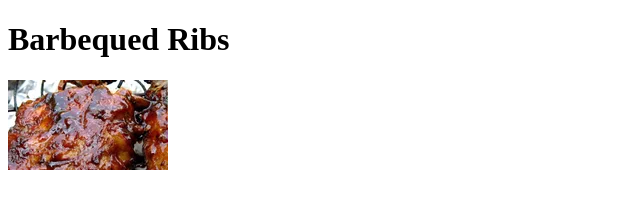
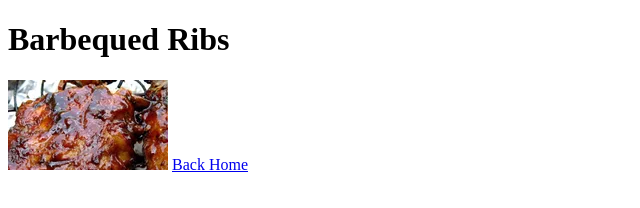
Before and after one commit to Daxyca/odin-recipes, a plain HTML site: page recipes/barbeque.html in a window 1280 px wide. Shown: the whole page, without its empty margins (0-640 px from the left). Drawn offline with Linux system fonts and the light colour scheme.

Commit message:
Add back home link on each recipe page

```diff
--- a/recipes/barbeque.html
+++ b/recipes/barbeque.html
@@ -8,5 +8,6 @@
 <body>
     <h1>Barbequed Ribs</h1>
     <img src="./barbeque.jpg" alt="barbeque image">
+    <a href="../index.html">Back Home</a>
 </body>
 </html>
```
Also changed, not shown: recipes/eggs.html (+1 -0 lines).
